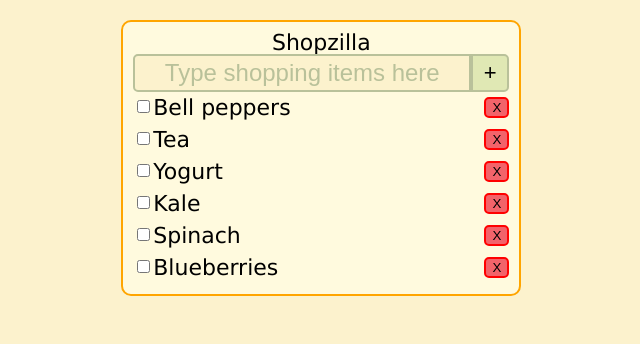
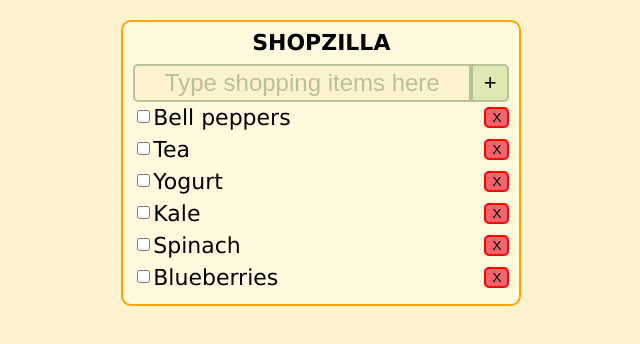
Before and after one commit to LEADR/Shopping-List, a plain HTML site: page index.html in a window 1280 px wide. Shown: the whole page, without its empty margins (342-982 px from the left). Drawn offline with nearby package versions, Linux system fonts and the light colour scheme.

Commit message:
More CSS (Final)

```diff
--- a/stylesheets/style.css
+++ b/stylesheets/style.css
@@ -15,6 +15,9 @@ body {
 
 .title {
   text-align: center;
+	padding-bottom: 10px;
+	text-transform: uppercase;
+	font-weight: bold;
 }
 
 #input-container {
```
